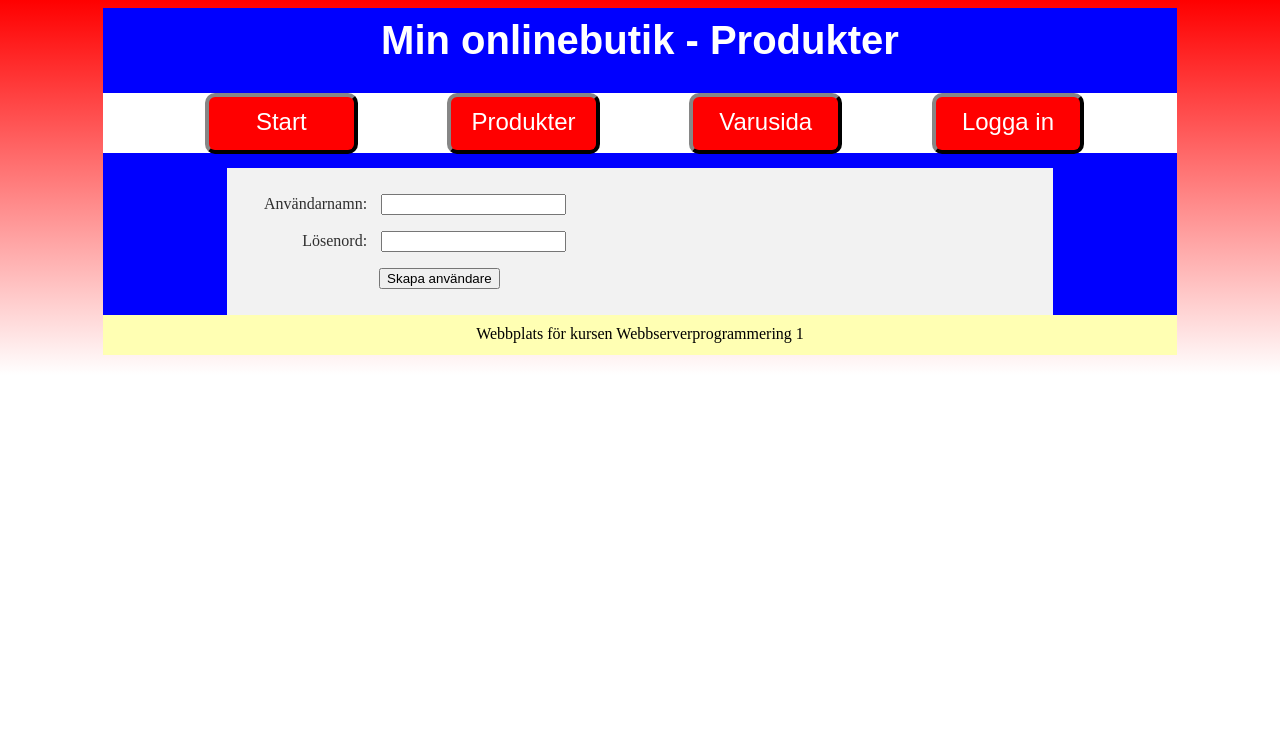
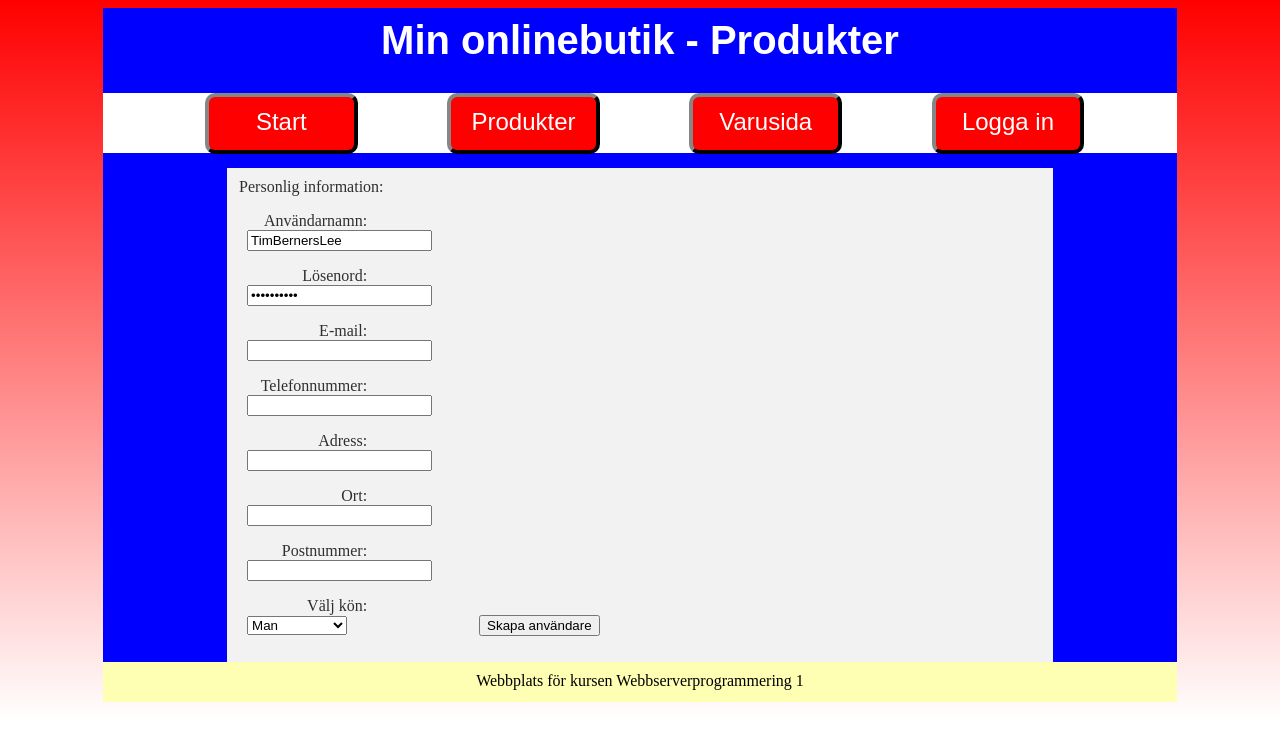
Before and after one commit to LucasZGoransson/DavidsExempelSida, a PHP site: page /createuser.php in a window 1280 px wide. Shown: the top 741 px of the page. Run offline with PHP 8.4, Linux system fonts and the light colour scheme.

Commit message:
Fixar
Fixar lite i login så att fler alternativ finns när man ska skapa en användare.

```diff
--- a/template/createuser-template.php
+++ b/template/createuser-template.php
@@ -18,11 +18,35 @@
 				<section>
 					<form action="php/password.php" method="post">
 
-						<p><label for="user">Användarnamn:</label>
-						<input type="text" id="user" name="username"></p>
+						<legend>Personlig information:</legend>
 
-						<p><label for="pwd">Lösenord:</label>
-						<input type="password" id="pwd" name="password"></p>
+						<p><label for="Username">Användarnamn:</label><br>
+						<input type="username" name="username" value="TimBernersLee" required></p>
+
+						<p><label for="Password">Lösenord:</label><br>
+						<input type="password" name="password" value="1234567890" required></p>
+
+						<p><label for="Mail">E-mail:</label><br>
+						<input type="email" name="email" required></p>
+
+						<p><label for="Phonenumber">Telefonnummer:</label><br>
+						<input type="text" name="phonenumber" required></p>
+
+						<p><label for="Adress">Adress:</label><br>
+						<input type="text" name="adress" required></p>
+
+						<p><label for="City">Ort:</label><br>
+						<input type="text" name="city" required></p>
+
+						<p><label for="ZIPCode">Postnummer:</label><br>
+						<input type="text" name="zipcode" required></p>
+
+						<p><label for="Gender">Välj kön:</label><br>
+						<select name="Gender">
+						<option value="male">Man</option>
+						<option value="female">Kvinna</option>
+						<option value="other">Annat</option>
+						<option value="unspecified">Ospecificerat</option></p>
 
 						<p><input type="submit" value="Skapa användare"></p>
 
```
